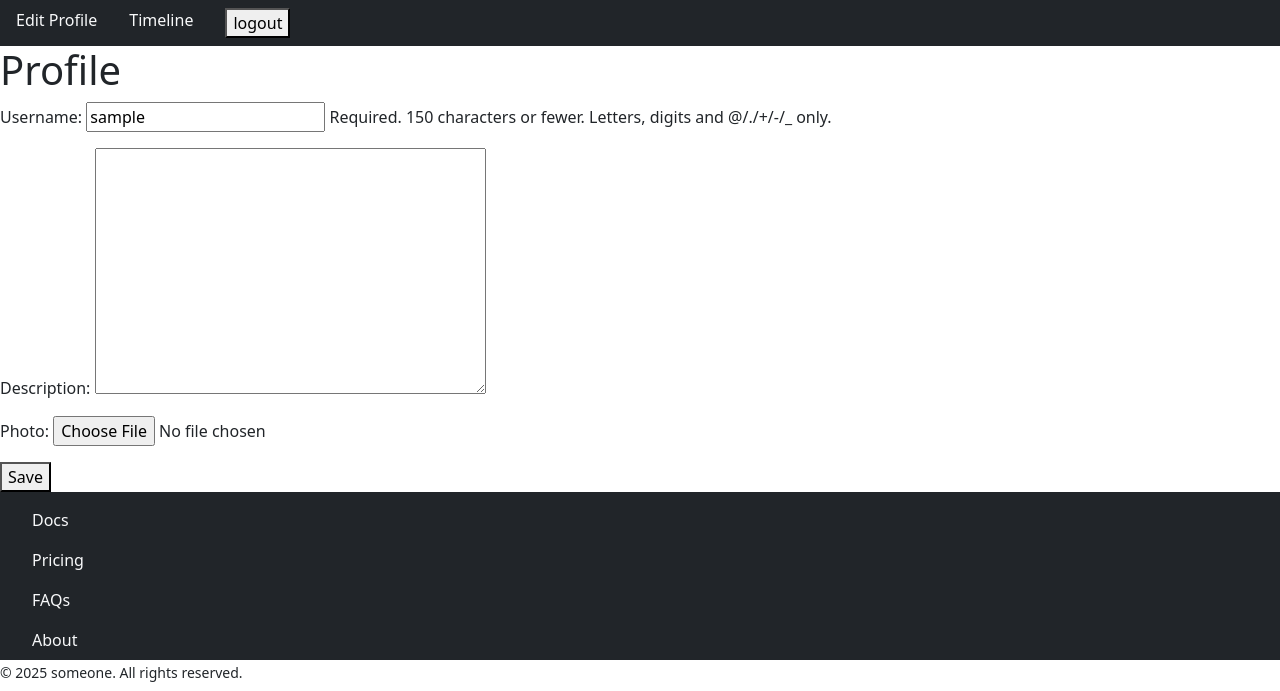
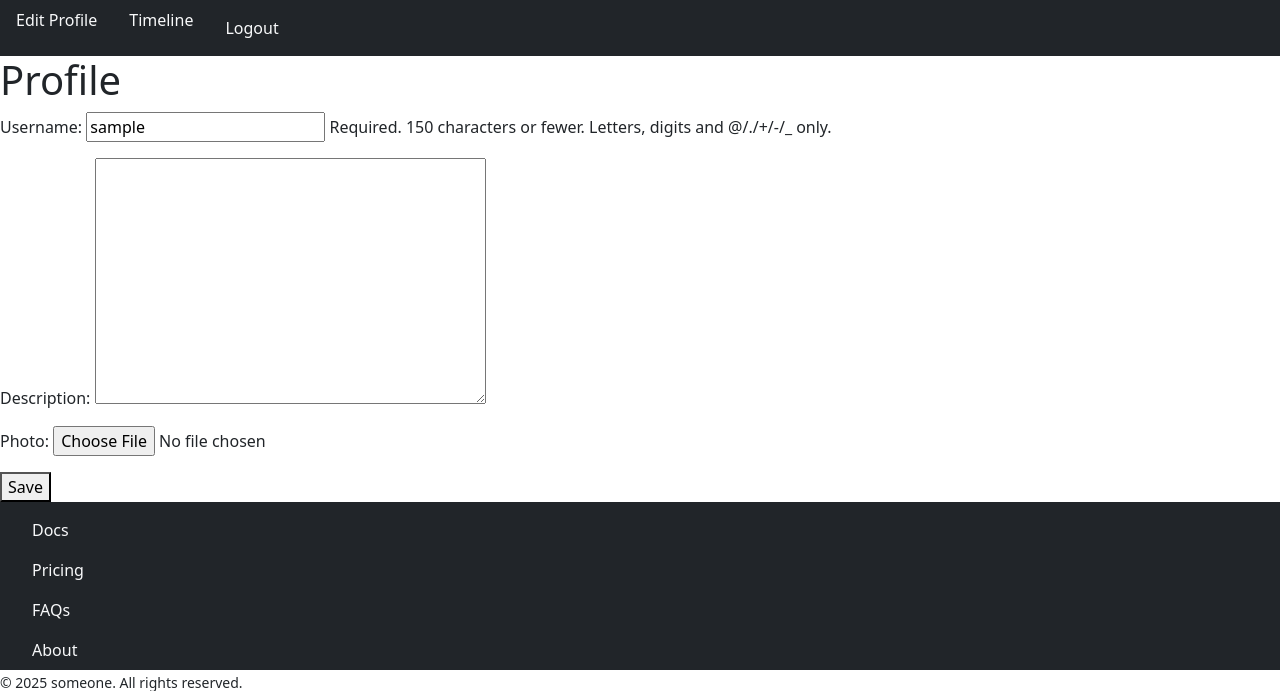
Before and after one commit to TakamichiOsumi/django-practice, a Django app: page /accounts/edit/1 in a window 1280 px wide. Shown: the top 691 px of the page. Run offline with Django 3.2, Linux system fonts and the light colour scheme; the visitor is signed in with stand-in values (Sample User, id 1); data comes from the database, SQL or seed files in the repository; parts of the project's set-up code (start-up, migrations or seed data) failed here and were passed over; some libraries are stand-ins or nearby versions.

Commit message:
Slightly adjusted the outlook of post method of Logout among other links.

```diff
--- a/templates/base.html
+++ b/templates/base.html
@@ -36,7 +36,10 @@
 	    <li class="nav-item px-3">
 	      <form method="post" action="{% url 'accounts:logout' %}" class="nav-link link-light">
 		{% csrf_token %}
-		<button type="submit">logout</button>
+		<!-- TODO : Make the Logout link similar to other links (height) -->
+		<button type="submit" class="btn btn-link nav-link link-light">
+		  Logout
+		</button>
 	      </form>
 	    </li>
 	    {% endif %}
```
